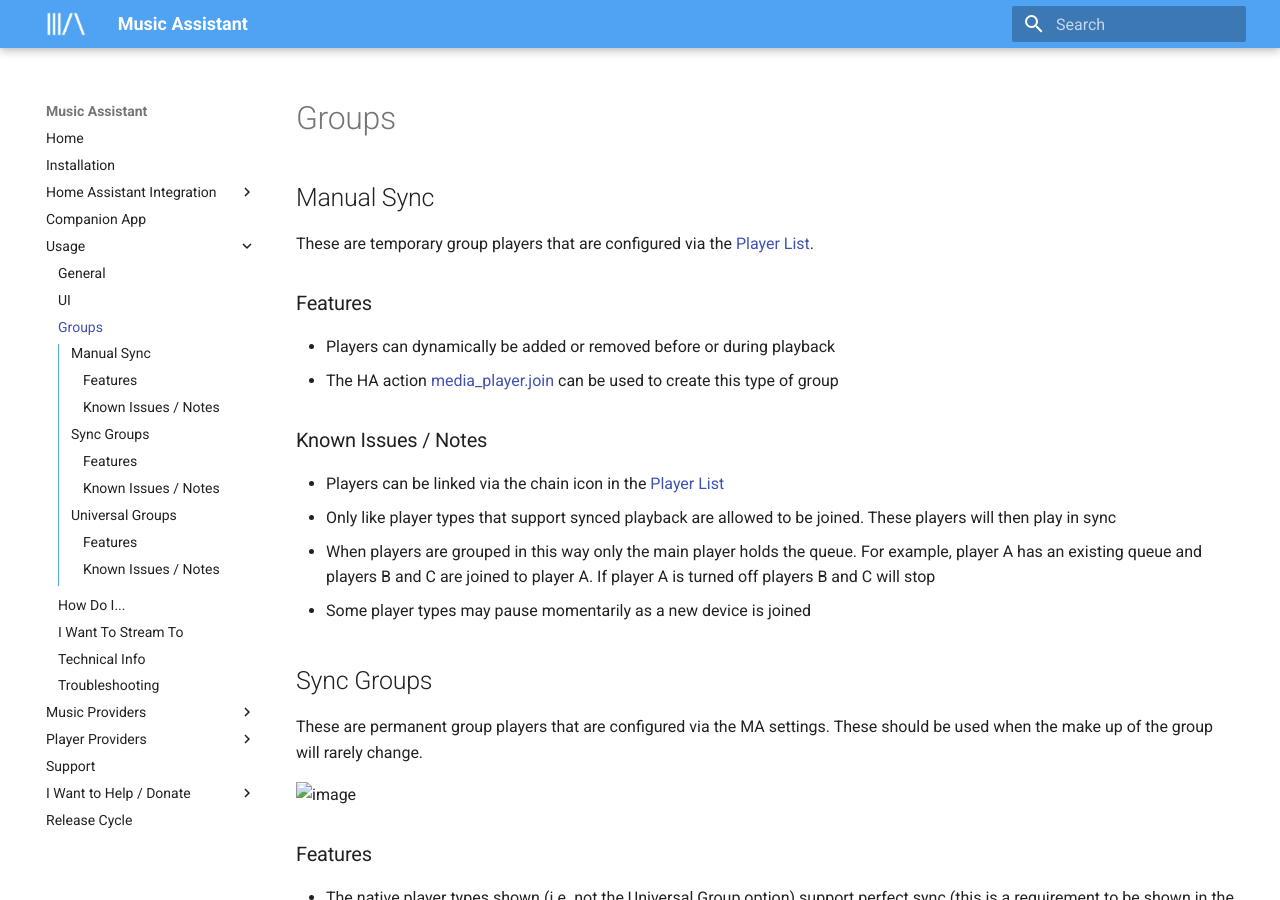
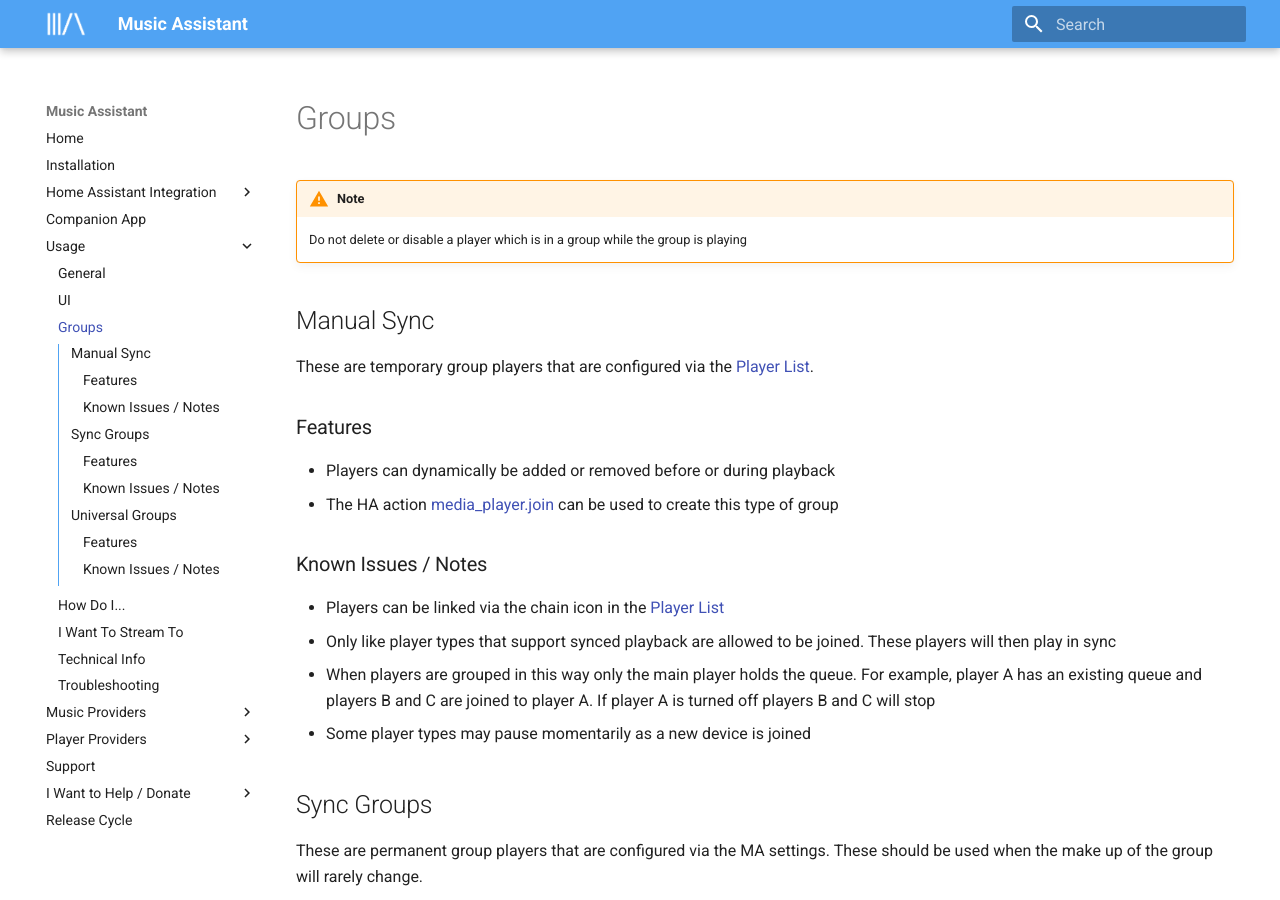
Before and after one commit to pwbriggs/music-assistant.github.io, an MkDocs documentation site: the page built from docs/faq/groups.md, in a window 1280 px wide and 900 px high. Built offline with MkDocs 1.6.1 and Material for MkDocs 9.7.7, drawn with Linux system fonts in a browser that asks for light colours.

Commit message:
Add note

```diff
--- a/docs/faq/groups.md
+++ b/docs/faq/groups.md
@@ -4,6 +4,9 @@
 ---
 
 # Groups
+
+!!! warning "Note"
+    Do not delete or disable a player which is in a group while the group is playing
 
 ## Manual Sync
 
```
